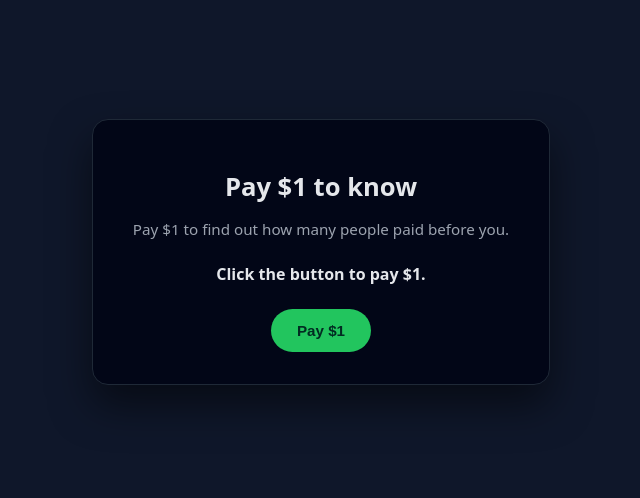
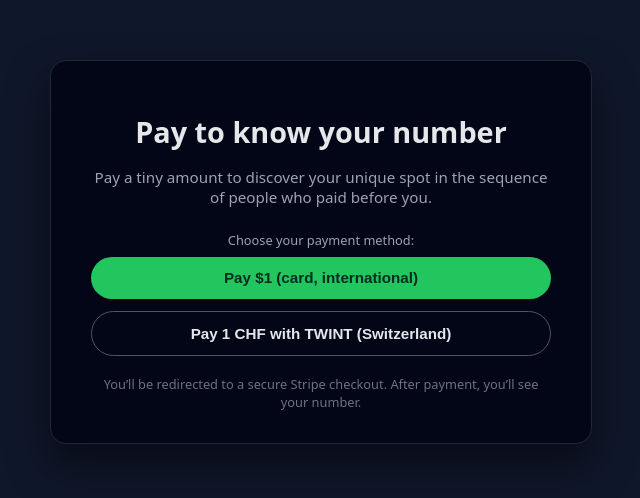
Before and after one commit to leowursten/1-dollar-site, a website: page index.html in a window 1280 px wide. Shown: the part 148-646 px from the top of the page, without its empty margins (319-959 px from the left). Drawn offline with Linux system fonts and the light colour scheme.

Commit message:
Add USD and TWINT payment buttons

```diff
--- a/index.html
+++ b/index.html
@@ -2,7 +2,7 @@
 <html lang="en">
 <head>
   <meta charset="UTF-8">
-  <title>Pay $1 to know</title>
+  <title>Pay to know your number</title>
   <style>
     body {
       font-family: system-ui, -apple-system, BlinkMacSystemFont, "Segoe UI", sans-serif;
@@ -20,14 +20,14 @@
       padding: 2rem 2.5rem;
       border-radius: 1rem;
       box-shadow: 0 20px 40px rgba(0,0,0,0.5);
-      max-width: 420px;
+      max-width: 460px;
       text-align: center;
       border: 1px solid #1f2937;
     }
 
     h1 {
-      font-size: 1.6rem;
-      margin-bottom: 0.5rem;
+      font-size: 1.8rem;
+      margin-bottom: 0.75rem;
     }
 
     p.description {
@@ -36,69 +36,102 @@
       margin-bottom: 1.5rem;
     }
 
-    p#count {
-      font-weight: 600;
-      margin-bottom: 1.5rem;
+    .buttons {
+      display: flex;
+      flex-direction: column;
+      gap: 0.75rem;
+      margin-bottom: 1.2rem;
     }
 
     button {
-      padding: 0.8rem 1.6rem;
+      width: 100%;
+      padding: 0.8rem 1.2rem;
       border-radius: 9999px;
       border: none;
       cursor: pointer;
       font-size: 0.95rem;
       font-weight: 600;
+      transition: transform 0.1s ease, box-shadow 0.1s ease, background 0.15s ease, color 0.15s ease, border-color 0.15s ease;
+    }
+
+    button.primary {
       background: #22c55e;
       color: #022c22;
-      transition: transform 0.1s ease, box-shadow 0.1s ease, background 0.15s ease;
     }
 
-    button:hover {
+    button.primary:hover {
       transform: translateY(-1px);
       box-shadow: 0 10px 20px rgba(34,197,94,0.3);
       background: #16a34a;
     }
 
-    button:active {
-      transform: translateY(0);
-      box-shadow: none;
+    button.secondary {
+      background: transparent;
+      color: #e5e7eb;
+      border: 1px solid #4b5563;
+    }
+
+    button.secondary:hover {
+      transform: translateY(-1px);
+      box-shadow: 0 10px 20px rgba(148,163,184,0.2);
+      background: #020617;
+      border-color: #9ca3af;
     }
 
     small {
       display: block;
-      margin-top: 1rem;
+      margin-top: 0.75rem;
       font-size: 0.8rem;
       color: #6b7280;
+    }
+
+    .hint {
+      font-size: 0.8rem;
+      color: #9ca3af;
+      margin-bottom: 0.5rem;
     }
   </style>
 </head>
 <body>
   <div class="card">
-    <h1>Pay $1 to know</h1>
+    <h1>Pay to know your number</h1>
 
     <p class="description">
-      Pay $1 to find out how many people paid before you.
+      Pay a tiny amount to discover your unique spot in the sequence of people who paid before you.
     </p>
 
-    <p id="count">Ready to pay?</p>
+    <p class="hint">
+      Choose your payment method:
+    </p>
 
-    <button id="payButton">Pay $1</button>
+    <div class="buttons">
+      <button id="payUsd" class="primary">
+        Pay $1 (card, international)
+      </button>
 
+      <button id="payTwint" class="secondary">
+        Pay 1 CHF with TWINT (Switzerland)
+      </button>
+    </div>
 
+    <small>
+      You’ll be redirected to a secure Stripe checkout. After payment, you’ll see your number.
+    </small>
   </div>
 
-<script>
-  const countElement = document.getElementById('count');
-  const button = document.getElementById('payButton');
+  <script>
+    const usdButton = document.getElementById('payUsd');
+    const twintButton = document.getElementById('payTwint');
 
-  // Simple static message
-  countElement.textContent = "Click the button to pay $1.";
+    usdButton.addEventListener('click', () => {
+      // Replace with your LIVE USD Stripe Payment Link
+      window.location.href = "https://buy.stripe.com/dRm3cv7NFgKp87X2J30Jq00";
+    });
 
-  // Redirect to Stripe Payment Link
-  button.addEventListener('click', () => {
-    window.location.href = "https://buy.stripe.com/dRm3cv7NFgKp87X2J30Jq00";
-  });
-</script>
-
+    twintButton.addEventListener('click', () => {
+      // Replace with your LIVE CHF + TWINT Stripe Payment Link
+      window.location.href = "https://buy.stripe.com/3cIfZhc3VfGlewldnH0Jq01";
+    });
+  </script>
 </body>
 </html>
```
